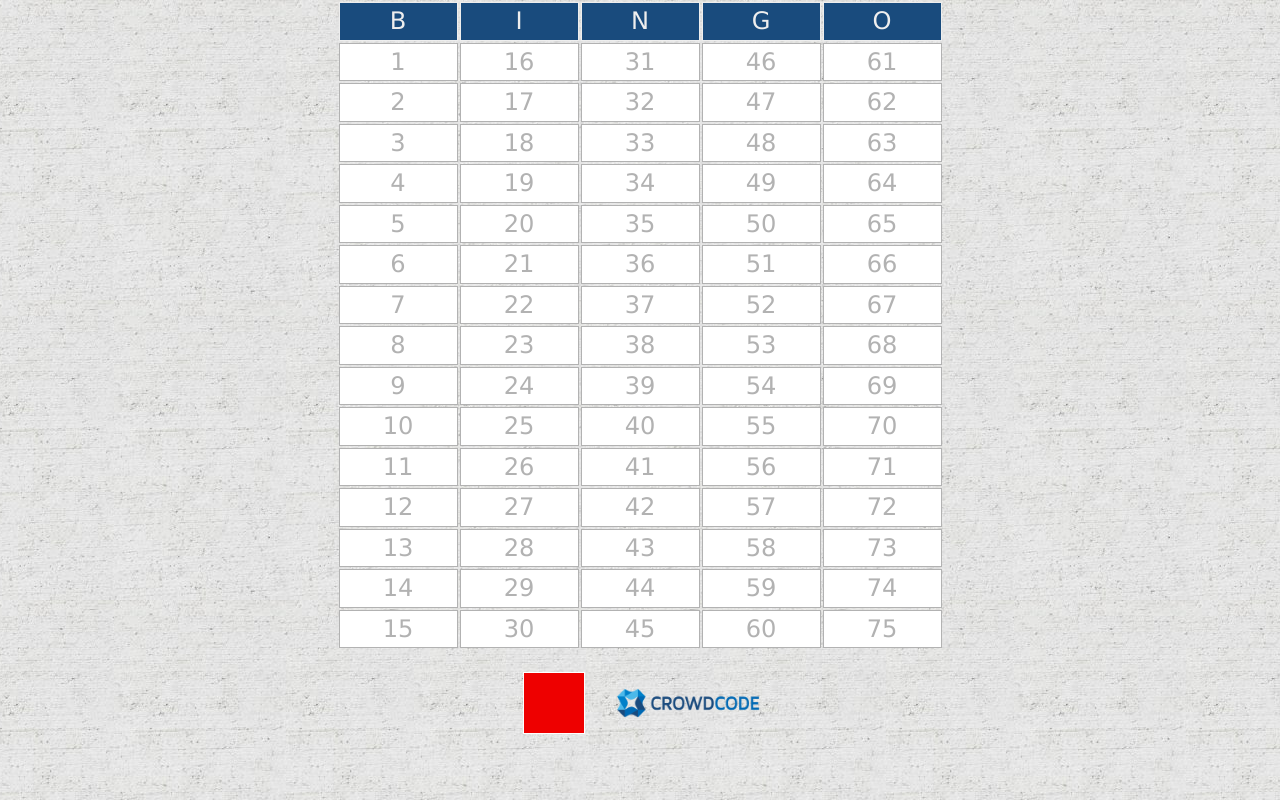
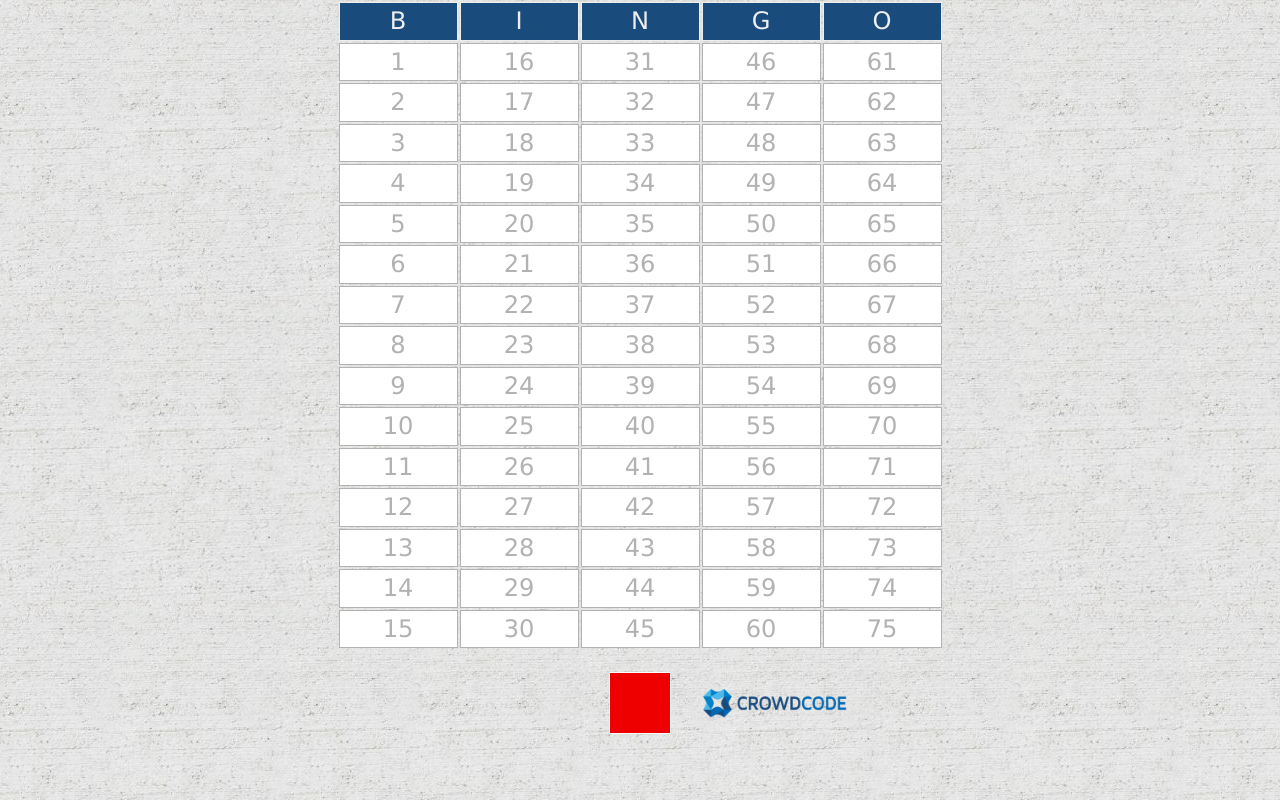
Before and after one commit to CSchemmy/Bingo, a plain HTML site: page index.html in a window 1280 px wide. Drawn offline with Linux system fonts and the light colour scheme.

Commit message:
Logo wight = 42,5%

```diff
--- a/index.html
+++ b/index.html
@@ -21,9 +21,9 @@
     <div id="DivKnopfTabelle" >
     <table>
       <tr>
-        <td></td>
+        <td style="width:42.5%;"></td>
         <td id="knopf"></td>
-        <td id="logo"> <img src="images/CROWDCODE-LOGOsmall.png" alt="Crowdcode" style="height:30px;"> </td>
+        <td id="logo" style="width:42.5%;"> <img src="images/CROWDCODE-LOGOsmall.png" alt="Crowdcode" style="height:30px;"> </td>
       </tr>
     </table>
     </div>
```
